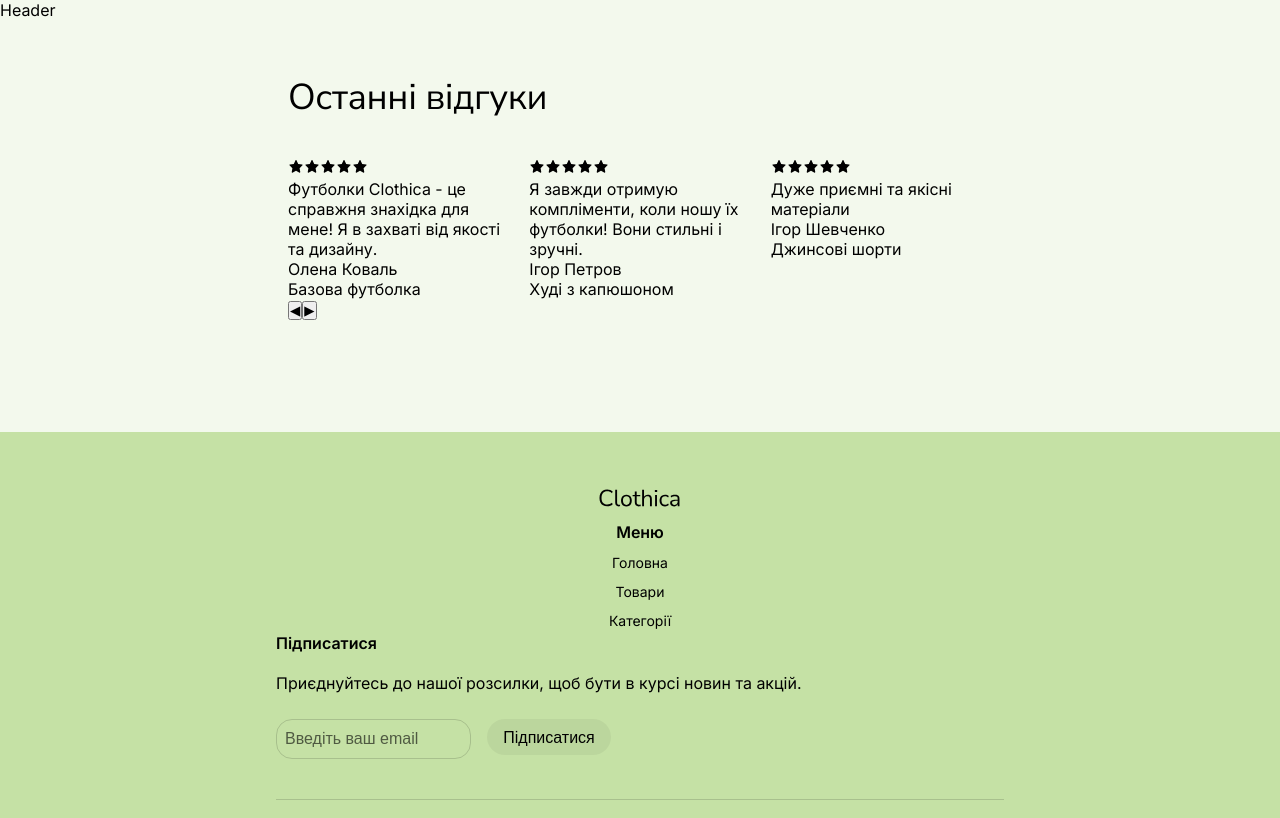
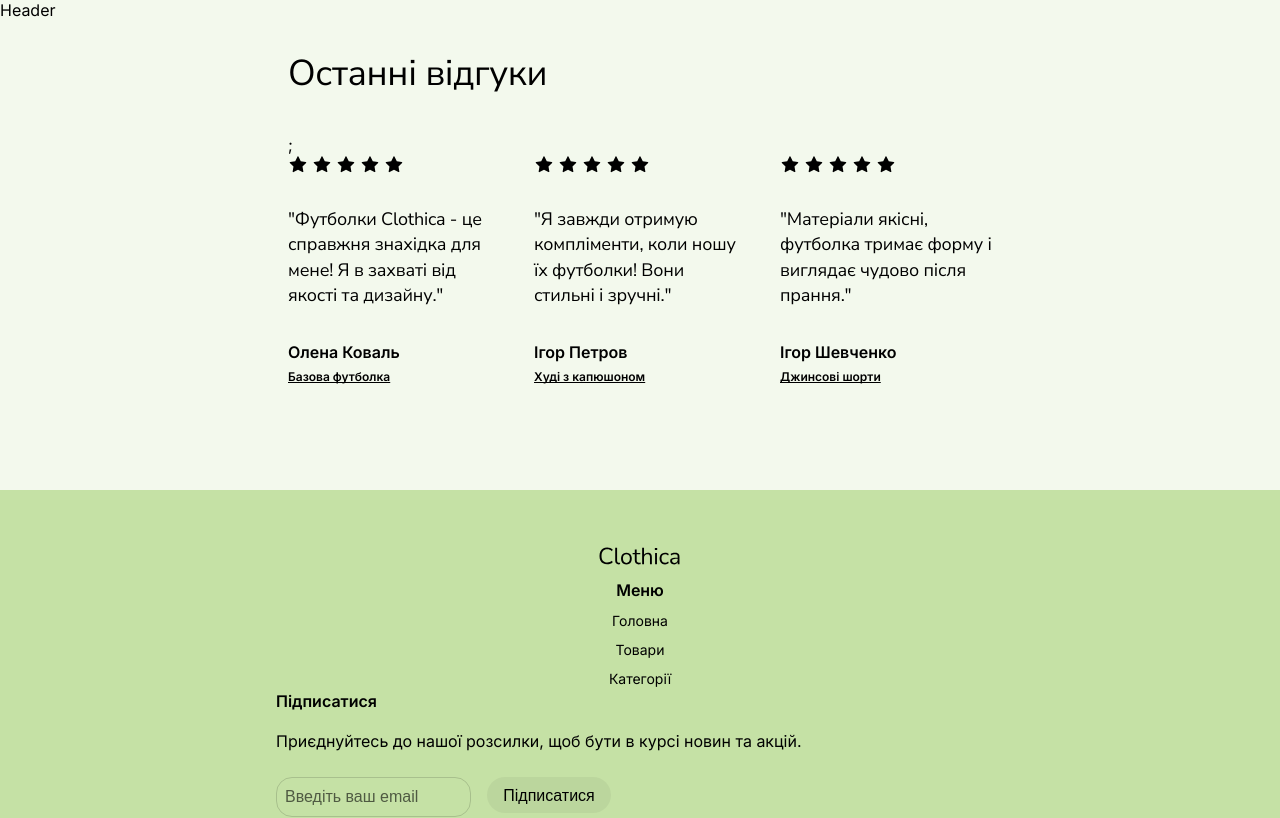
Before and after one commit to netkatya/clothica-shop, a Next.js app: page / in a window 1280 px wide. Shown: the top 818 px of the page. Built offline with nearby package versions, Linux system fonts and the light colour scheme.

Commit message:
swiper done

```diff
--- a/components/Reviews/Reviews.module.css
+++ b/components/Reviews/Reviews.module.css
@@ -1,6 +1,6 @@
 .section {
-    padding-top: 56px;
-    padding-bottom: 112px;
+    padding-top: 32px;
+    padding-bottom: 64px;
 }
 
 .title {
@@ -11,3 +11,96 @@
     letter-spacing: -0.01em;
     margin-bottom: 40px;
 }
+
+
+.stars {
+    display: flex;
+    gap: 4px;
+    margin-bottom: 32px;
+}
+
+.star {
+    width: 20px;
+    height: 20px;
+}
+
+.text {
+    font-family: var(--second-family);
+    font-weight: 400;
+    font-size: 18px;
+    line-height: 140%;
+    letter-spacing: -0.01em;
+    margin-bottom: 32px;
+}
+
+.name {
+    font-weight: 600;
+    font-size: 16px;
+    line-height: 150%;
+    margin-top: auto;
+    margin-bottom: 4px;
+}
+
+.product {
+    font-weight: 600;
+    font-size: 12px;
+    line-height: 150%;
+    text-decoration: underline;
+    text-decoration-skip-ink: none;
+    margin-bottom: 40px;
+}
+
+.controls {
+    display: flex;
+    justify-content: flex-end;
+    gap: 9px;
+}
+
+.btnPrev,
+.btnNext {
+    border: 1px solid var(--color-scheme-1-background);
+    border-radius: 100px;
+    padding: 12px;
+    width: 48px;
+    height: 48px;
+    background: var(--color-scheme-5-foreground);
+    display: flex;
+    justify-content: center;
+    align-items: center;
+    cursor: pointer;
+}
+
+.btnPrev:hover,
+.btnNext:hover {
+    background: var(--color-deco-dark);
+}
+
+.btnNext:disabled,
+.btnNext:disabled {
+    background: var(--color-deco);
+    opacity: 0.4;
+}
+
+@media screen and (min-width: 768px) {
+
+}
+
+@media screen and (min-width: 1440px) {
+    .section {
+            padding-top: 56px;
+            padding-bottom: 112px;
+    }
+
+    .title {
+        font-size: 48px;
+    }
+
+    .text {
+        font-family: var(--second-family);
+        font-weight: 400;
+        font-size: 20px;
+        line-height: 140%;
+        letter-spacing: -0.01em;
+        margin-bottom: 32px;
+    }
+}
--- a/components/Reviews/Reviews.tsx
+++ b/components/Reviews/Reviews.tsx
@@ -4,65 +4,84 @@
 
 import { useState } from "react";
 import { Swiper, SwiperSlide } from "swiper/react";
-import { Navigation, Keyboard, A11y } from "swiper/modules";
+import { Navigation, Keyboard, A11y, Autoplay } from "swiper/modules";
 import { AiFillStar } from "react-icons/ai";
 
 import "swiper/css";
 import "swiper/css/navigation";
+import { LuArrowLeft, LuArrowRight } from "react-icons/lu";
 
 const reviewsData = [
   {
     name: "Олена Коваль",
-    text: "Футболки Clothica - це справжня знахідка для мене! Я в захваті від якості та дизайну.",
+    text: '"Футболки Clothica - це справжня знахідка для мене! Я в захваті від якості та дизайну."',
     product: "Базова футболка",
     rating: 5,
   },
   {
     name: "Ігор Петров",
-    text: "Я завжди отримую компліменти, коли ношу їх футболки! Вони стильні і зручні.",
+    text: '"Я завжди отримую компліменти, коли ношу їх футболки! Вони стильні і зручні."',
     product: "Худі з капюшоном",
     rating: 5,
   },
   {
     name: "Ігор Шевченко",
-    text: "Дуже приємні та якісні матеріали",
+    text: '"Матеріали якісні, футболка тримає форму і виглядає чудово після прання."',
     product: "Джинсові шорти",
     rating: 5,
   },
   {
     name: "Марія Бондар",
-    text: "Розміри відповідають заявленим, сів ідеально!",
+    text: '"Розмір підійшов ідеально, носиться комфортно і не втрачає форму."',
     product: "Лонгслів",
     rating: 5,
   },
   {
     name: "Андрій Данилюк",
-    text: "Вартість повністю відповідає якості. Дуже задоволений покупкою.",
+    text: '"Вартість повністю відповідає якості, тканина приємна та міцна."',
     product: "Спортивні штани",
     rating: 5,
   },
   {
     name: "Діана Мельник",
-    text: "Стильно, зручно і під будь-який образ!",
+    text: '"Стильно, зручно і під будь-який образ, тканина дихає і не мнеться."',
     product: "Футболка оверсайз",
     rating: 5,
   },
   {
     name: "Владислав Кравець",
-    text: "Купував у подарунок — вгадати з розміром було легко!",
+    text: '"Купував у подарунок, підійшло чудово і тканина приємна на дотик."',
     product: "Толстовка",
     rating: 5,
   },
   {
     name: "Катерина Гордієнко",
-    text: "Після прання ні колір, ні форма не змінюються 👌",
+    text: '"Після прання колір та форма не змінюються, якість на висоті."',
     product: "Світшот",
     rating: 5,
   },
   {
     name: "Олексій Романюк",
-    text: "Замовляв уже кілька разів — сервіс на висоті!",
+    text: '"Замовляв кілька разів, сервіс чудовий і доставка швидка."',
     product: "Класична футболка",
+    rating: 5,
+  },
+  {
+    name: "Анна Савченко",
+    text: '"Матеріал приємний, шви акуратні, дизайн виглядає стильно і дорого."',
+    product: "Футболка з принтом",
+    rating: 5,
+  },
+  {
+    name: "Максим Коваленко",
+    text: '"Худі комфортне, тканина м’яка і дихає, носити зручно цілий день."',
+    product: "Худі на блискавці",
+    rating: 5,
+  },
+  {
+    name: "Ірина Петренко",
+    text: '"Лонгслів якісний, колір залишається яскравим, тканина міцна."',
+    product: "Лонгслів базовий",
     rating: 5,
   },
 ];
@@ -81,28 +100,36 @@
   return (
     <section className={css.section}>
       <div className="container">
-        <h2 className={css.title}>Останні відгуки</h2>
-
+        <h2 className={css.title}>Останні відгуки</h2>;
         <Swiper
-          modules={[Navigation, Keyboard, A11y]}
+          modules={[Navigation, Keyboard, A11y, Autoplay]}
           navigation={{
             nextEl: `.${css.btnNext}`,
             prevEl: `.${css.btnPrev}`,
           }}
           keyboard={{ enabled: true }}
-          spaceBetween={20}
+          spaceBetween={34}
           slidesPerView={1}
+          slidesPerGroup={1}
+          autoplay={{
+            delay: 3000,
+            disableOnInteraction: false,
+          }}
           breakpoints={{
-            768: { slidesPerView: 2 },
-            1024: { slidesPerView: 3 },
+            768: {
+              slidesPerView: 2,
+              slidesPerGroup: 2,
+            },
+            1024: {
+              slidesPerView: 3,
+              slidesPerGroup: 3,
+            },
           }}
-          onSlideNextTransitionEnd={loadMore}
           className={css.swiper}
           a11y={{ enabled: true }}
         >
-          <ul className={css.list}>
           {visibleReviews.map((item, index) => (
-              <SwiperSlide tag="li" key={index} className={css.item}>
+            <SwiperSlide key={index} className={css.item}>
               <div className={css.stars}>
                 {Array(item.rating)
                   .fill(0)
@@ -111,13 +138,13 @@
                   ))}
               </div>
               <p className={css.text}>{item.text}</p>
+              <div className={css.nameproduct}>
                 <p className={css.name}>{item.name}</p>
                 <p className={css.product}>{item.product}</p>
+              </div>
             </SwiperSlide>
           ))}
-          </ul>
         </Swiper>
-
         <div className={css.controls}>
           <button
             type="button"
@@ -125,7 +152,7 @@
             aria-label="Попередній слайд"
             disabled={visibleReviews.length === 0}
           >
-            ◀
+            <LuArrowLeft size={24} />
           </button>
 
           <button
@@ -135,7 +162,7 @@
             disabled={!hasMore}
             onClick={loadMore}
           >
-            ▶
+            <LuArrowRight size={24} />
           </button>
         </div>
       </div>
```
Lines whose indentation alone changed are shown as unchanged.
